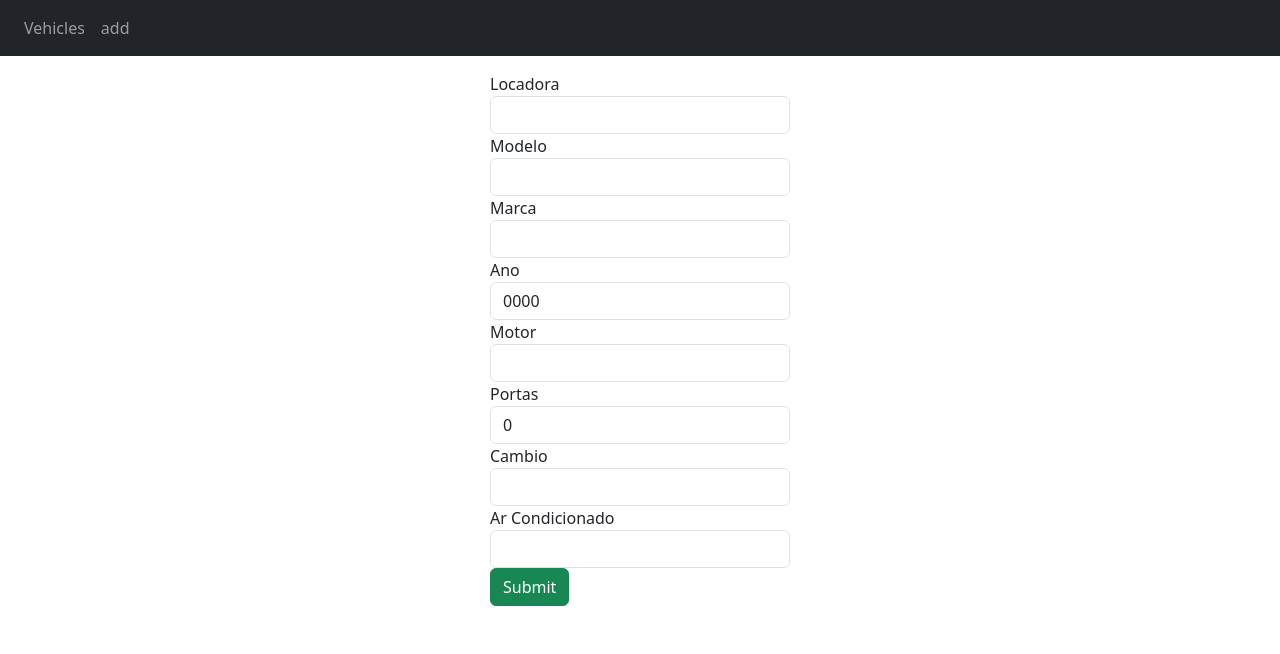
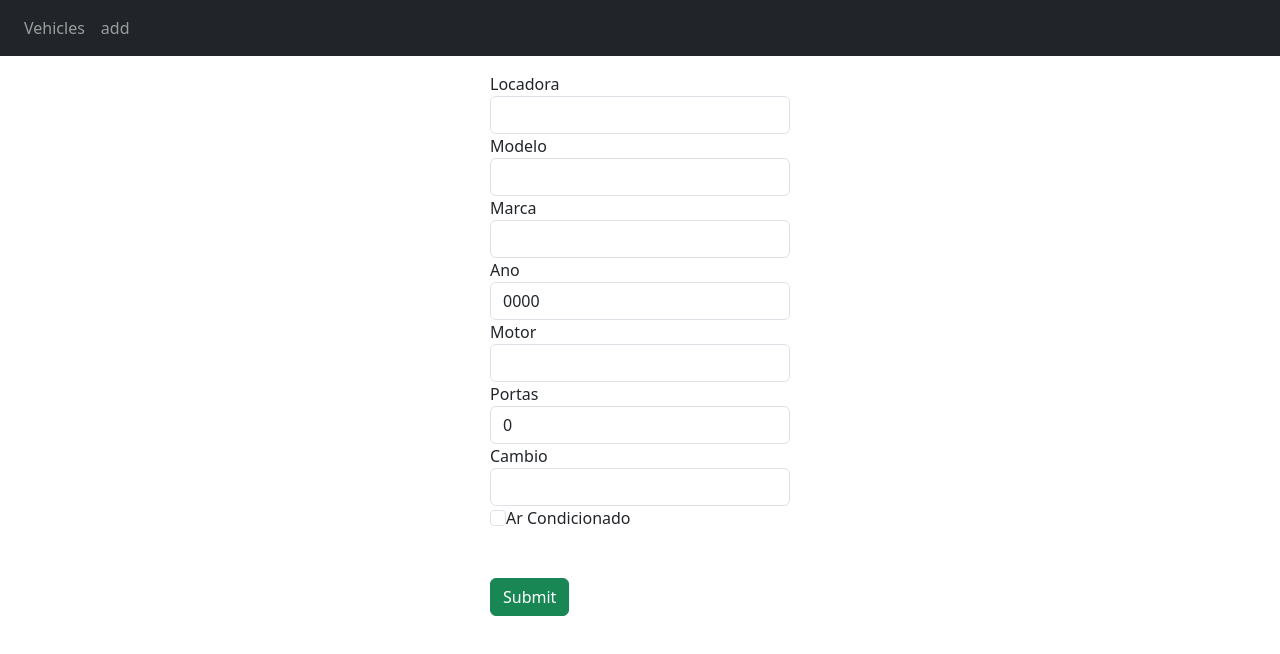
Before and after one commit to GustavoAdamee/Desafio-Estagio-Rentcars, a React (Create React App) app in the folder front/: page /add in a window 1280 px wide. Shown: the top 654 px of the page. Built offline with nearby package versions, Linux system fonts and the light colour scheme; no server answers.

Commit message:
fix: ar_condicionado chechbox

```diff
--- a/front/src/components/add-vehicle.component.js
+++ b/front/src/components/add-vehicle.component.js
@@ -74,7 +74,7 @@ export default class AddVehicle extends Component {
 
     onChangeArCondicionado(e) {
         this.setState({
-            ar_condicionado: e.target.value
+            ar_condicionado: e.target.checked
         })
     }
 
@@ -235,18 +235,18 @@ export default class AddVehicle extends Component {
                         </div>
 
                         <div className="form-group">
-                            <label htmlFor="ar_condicionado">Ar Condicionado</label>
                             <input
-                                type="number"
-                                className="form-control"
+                                type="checkbox"
+                                class="form-check-input"
                                 id="ar_condicionado"
-                                required
-                                value={this.state.ar_condicionado}
+                                checked={this.state.ar_condicionado}
                                 onChange={this.onChangeArCondicionado}
                                 name="ar_condicionado"
                             />
+                            <label class="form-check-label" for="ar_condicionado">Ar Condicionado</label>
                         </div>
-
+                        <br></br>
+                        <br></br>
                         <button onClick={this.saveVehicle} className="btn btn-success">
                             Submit
                         </button>
```
